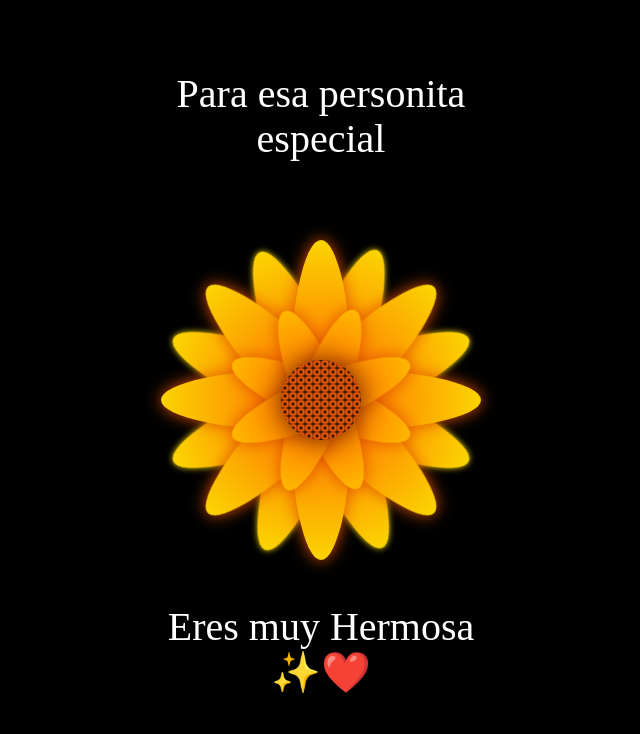
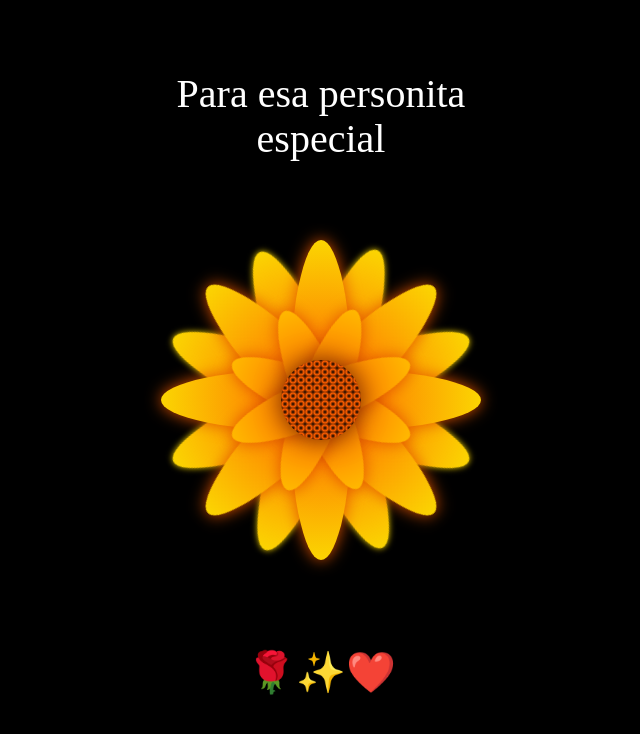
Before and after one commit to C-503/amiga, a plain HTML site: page docs/index.html in a window 1280 px wide. Shown: the whole page, without its empty margins (319-959 px from the left). Drawn offline with Linux system fonts and the light colour scheme.

Commit message:
Actualizar index.html

```diff
--- a/docs/index.html
+++ b/docs/index.html
@@ -39,7 +39,7 @@
     <div class="Petal3 p4">
     </div>
 
-    <div class="text-below">Eres muy Hermosa ✨❤️</div>
+    <div class="text-below">🌹✨❤️</div>
   </div>
 </body>
 </html>
```
